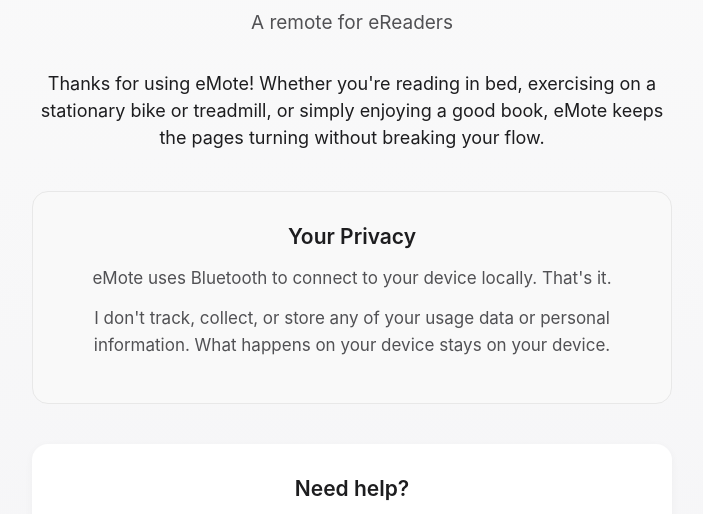
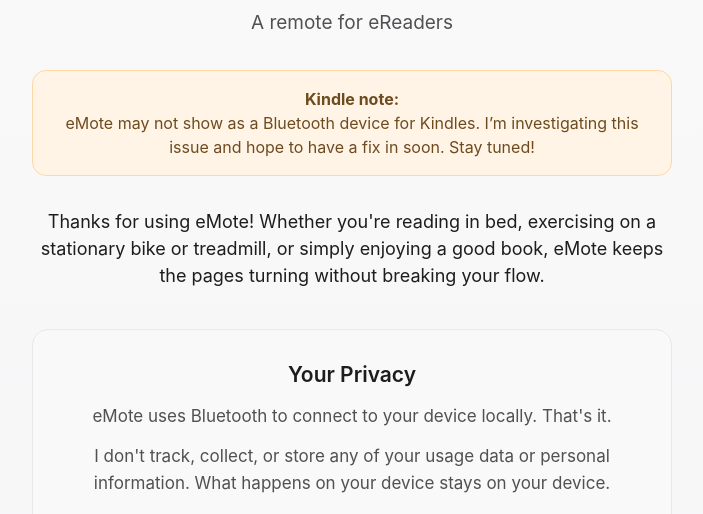
Before and after one commit to jeffchimney/eMoteSupport, a plain HTML site: page index.html in a window 1280 px wide. Shown: the part 243-757 px from the top of the page, without its empty margins (288-991 px from the left). Drawn offline with Linux system fonts and the light colour scheme.

Commit message:
fix: adds note about kindle pairing

```diff
--- a/index.html
+++ b/index.html
@@ -97,6 +97,17 @@
       font-size: 17px;
     }
 
+    .notice {
+      margin: 24px 0 32px;
+      padding: 16px 20px;
+      background: #fff4e5;
+      border: 1px solid #ffd8a8;
+      border-radius: 14px;
+      color: #6e4b1f;
+      font-size: 16px;
+      line-height: 1.5;
+    }
+
     a {
       color: #007aff;
       text-decoration: none;
@@ -124,6 +135,13 @@
     <p class="tagline">
       A remote for eReaders
     </p>
+
+    <div class="notice">
+      <strong>Kindle note:</strong><br />
+      eMote may not show as a Bluetooth device for Kindles.
+      I’m investigating this issue and hope to have a fix in soon.
+      Stay tuned!
+    </div>
 
     <p class="intro">
       Thanks for using eMote! Whether you're reading in bed, exercising on a stationary bike or treadmill, or simply enjoying a good book, eMote keeps the pages turning without breaking your flow.
```
